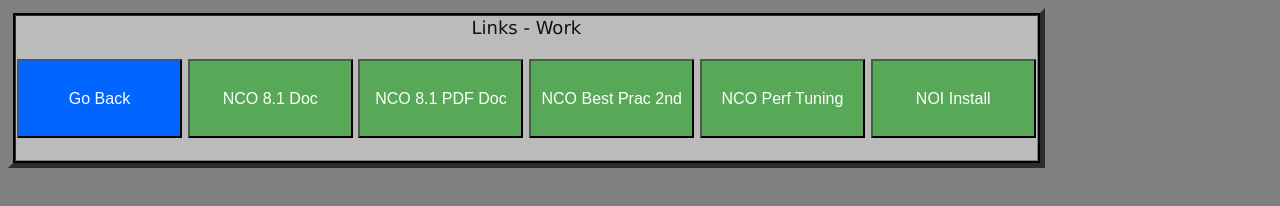
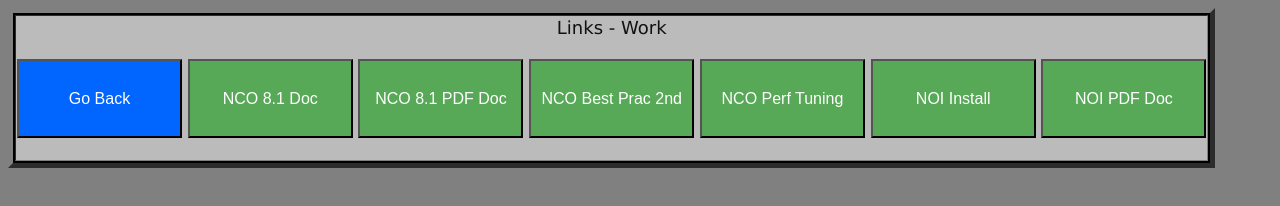
Before and after one commit to sEzZEopg/sEzZEopg.github.io, a plain HTML site: page work.html in a window 1280 px wide. Drawn offline with Linux system fonts and the light colour scheme.

Commit message:
work.html

```diff
--- a/work.html
+++ b/work.html
@@ -24,6 +24,7 @@ function goBack() {
     <button style="width:165;height:79;color:white;background-color:#57A957;font-size:16px" onClick="window.open('https://www.ibm.com/docs/en/SSSHTQ_8.1.0/omnibus-pdfs/IBM_Netcool_OMNIbus_8.1_Best_Practices_v1.1-SECOND-EDITION.pdf', '_self')">NCO Best Prac 2nd</button>
     <button style="width:165;height:79;color:white;background-color:#57A957;font-size:16px" onClick="window.open('https://www.ibm.com/docs/en/netcoolomnibus/8.1?topic=components-performance-tuning', '_self')">NCO Perf Tuning</button>
     <button style="width:165;height:79;color:white;background-color:#57A957;font-size:16px" onClick="window.open('https://www.ibm.com/docs/en/noi/1.6.3?topic=installing-offline-airgap', '_self')">NOI Install</button>
+    <button style="width:165;height:79;color:white;background-color:#57A957;font-size:16px" onClick="window.open('https://www.ibm.com/docs/en/noi/1.6.3?topic=pdf-documentation-set#soc_ref_PDFbooks', '_self')">NOI PDF Doc</button>
     <br><br>
   </tr>
 </table>
```
